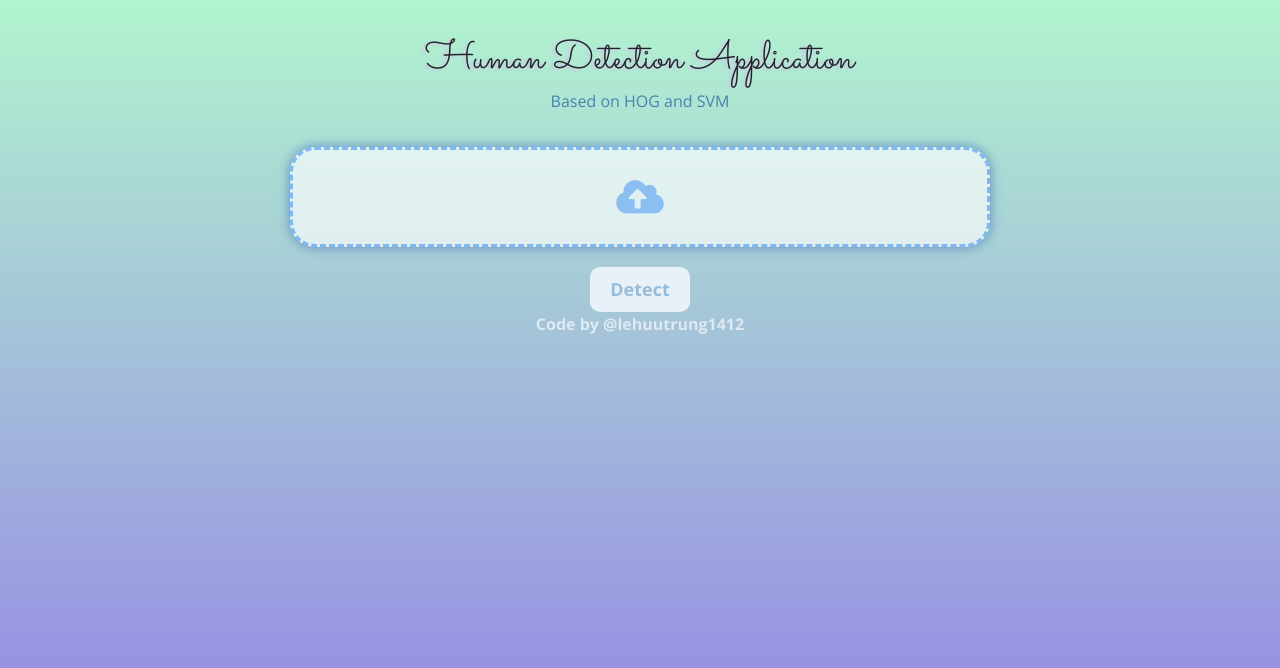
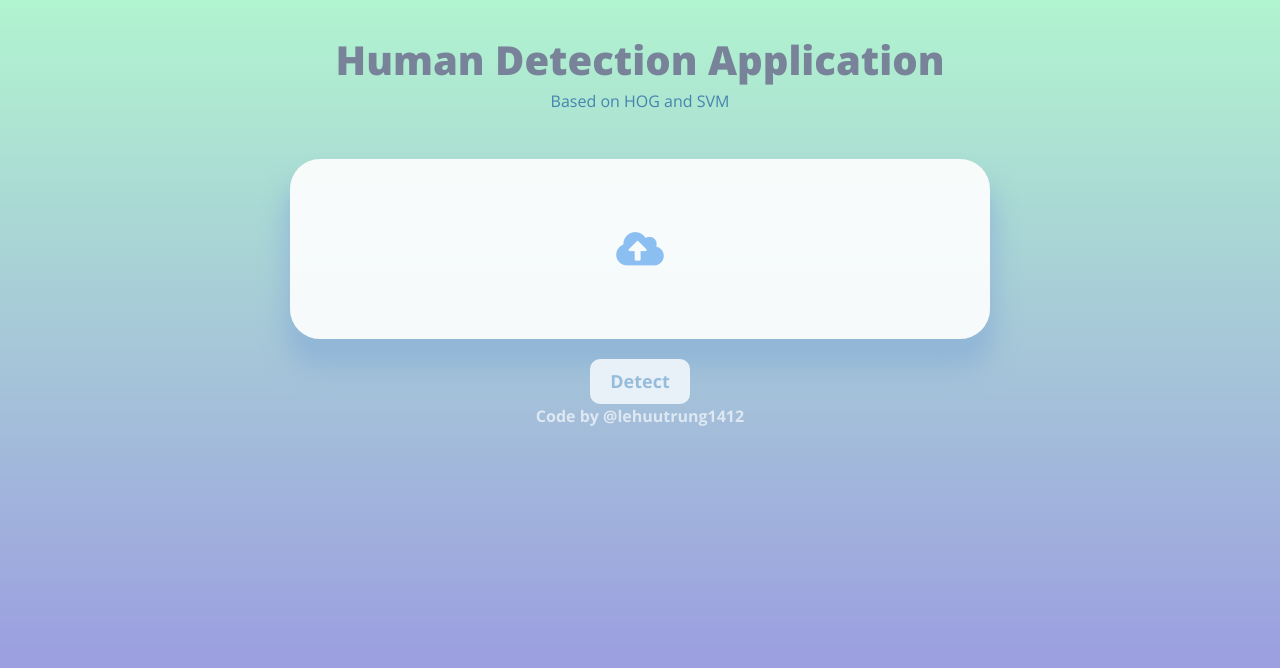
Before and after one commit to lehuutrung1412/Person-Detection, a Flask app: page / in a window 1280 px wide. Shown: the top 668 px of the page. Run offline with Flask 2, Linux system fonts and the light colour scheme; some libraries are stand-ins or nearby versions.

Commit message:
Update: style

```diff
--- a/app/static/css/style.css
+++ b/app/static/css/style.css
@@ -1,31 +1,43 @@
+body {
+    font-family: 'Open Sans', sans-serif;
+}
+
 h1 {
-    color: var(--bs-white);
+    color: #78839a;
     margin-top: 36px;
-    font-family: Sacramento, serif;
-    text-shadow: -3px 1px 3px #d1c2ed;
+    font-weight: 800;
 }
 
 h6 {
     text-align: center;
     color: rgba(25,90,156,0.7);
-    font-family: 'Open Sans', sans-serif;
 }
 
 .dropArea {
-    border-radius: 25px;
-    border-style: dashed;
-    border-color: rgb(128,184,241);
-    background: rgba(255,255,255,0.64);
-    height: 100px;
-    margin-top: 36px;
-    color: rgb(33, 37, 41);
-    box-shadow: 0px 0px 11px 1px rgb(99,148,198);
-    margin-left: 0px;
+    border-radius: 30px;
+    /*border-style: dashed;*/
+    /*border-color: rgb(128,184,241);*/
+    background: rgba(255,255,255,0.9);
+    height: 180px;
+    margin-top: 48px;
+    box-shadow: 0 25px 25px 5px rgba(141,179,215,0.8);
     text-align: center;
 }
 
-.dropArea.active {
-    border-style: solid;
+/*.dropArea.active {*/
+/*    border-style: solid;*/
+/*}*/
+
+.dropArea-child {
+    border-style: dashed;
+    border-radius: 20px;
+    padding: 20px 222px;
+    border-color: #acb3be;
+    border-width: medium;
+}
+
+.dropArea-child.active {
+    border-color: #327ecf;
 }
 
 .cloud {
@@ -34,6 +46,12 @@ h6 {
     text-align: center;
     height: 65px;
     color: #8bbef1;
+}
+
+#detail {
+    font-weight: 800;
+    font-size: 20px;
+    color: #78839a;
 }
 
 .button {
@@ -47,16 +65,23 @@ h6 {
     font-family: 'Open Sans', sans-serif;
     font-weight: bold;
     font-size: 18px;
+    display: none;
 }
 
 #resultBox {
     height: 400px;
-    background: rgba(255,255,255,0.64);
-    margin-top: 20px;
-    margin-left: 0px;
-    border-radius: 25px;
+    background: rgba(255,255,255,0.9);
+    margin-top: 80px;
+    border-radius: 30px;
+    box-shadow: 0 25px 25px 5px rgba(141,179,215,0.8);
 }
 
 #result {
     height: 100%;
 }
+
+.copyright {
+    font-family: 'Open Sans', sans-serif;
+    font-weight: bold;
+    text-align: center;
+}
```
